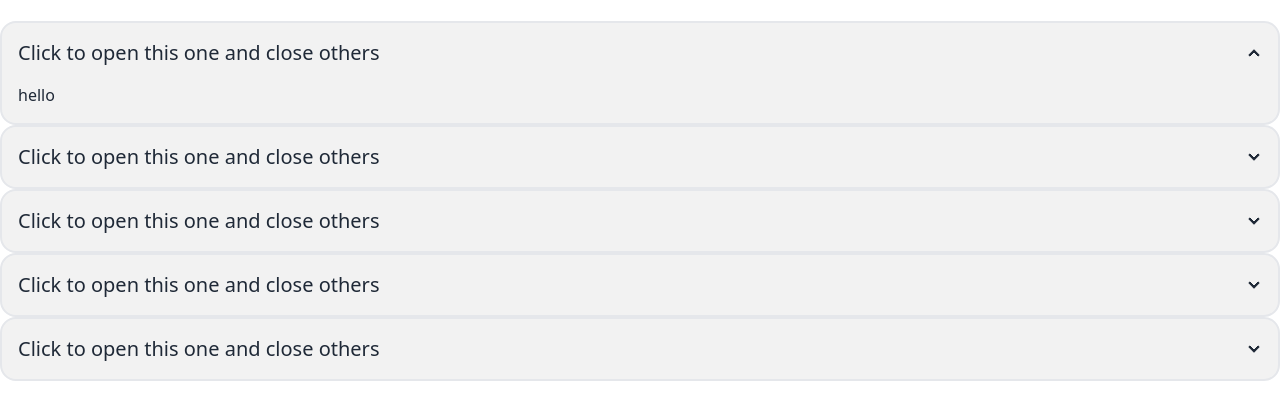
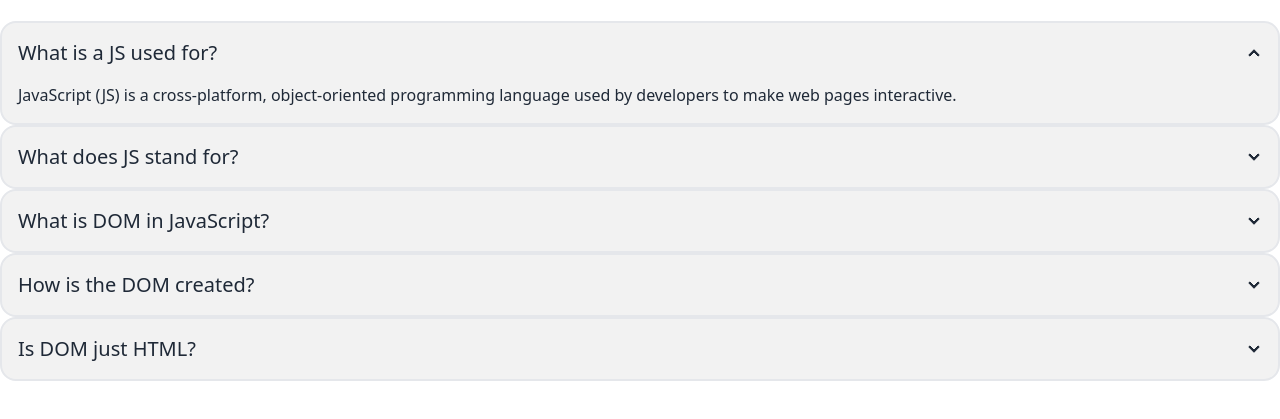
Before and after one commit to Dev-Tofazzal/Assignment_10_5, a plain HTML site: page blog.html in a window 1280 px wide. Shown: the part 243-662 px from the top of the page. Drawn offline with nearby package versions, Linux system fonts and the light colour scheme.

Commit message:
faq correction

```diff
--- a/blog.html
+++ b/blog.html
@@ -52,37 +52,37 @@
         </div>
         <div class="collapse collapse-arrow bg-base-200 border-2">
             <input type="radio" name="my-accordion-2" checked="checked" />
-            <div class="collapse-title text-xl font-medium">Click to open this one and close others</div>
+            <div class="collapse-title text-xl font-medium">What is a JS used for?</div>
             <div class="collapse-content">
-              <p>hello</p>
+              <p>JavaScript (JS) is a cross-platform, object-oriented programming language used by developers to make web pages interactive.</p>
             </div>
           </div>
           <div class="collapse collapse-arrow bg-base-200 border-2">
             <input type="radio" name="my-accordion-2" />
-            <div class="collapse-title text-xl font-medium">Click to open this one and close others</div>
+            <div class="collapse-title text-xl font-medium">What does JS stand for?</div>
             <div class="collapse-content">
-              <p>hello</p>
+              <p>JS is short for just sayin. ' It's used to put emphasis on a stated opinion or fact … JS. Sometimes, it's also used to abbreviate Javascript.</p>
             </div>
           </div>
           <div class="collapse collapse-arrow bg-base-200 border-2">
             <input type="radio" name="my-accordion-2" />
-            <div class="collapse-title text-xl font-medium">Click to open this one and close others</div>
+            <div class="collapse-title text-xl font-medium">What is DOM in JavaScript?</div>
             <div class="collapse-content">
-              <p>hello</p>
+              <p>The Document Object Model (DOM) is a programming interface for web documents. It represents the page so that programs can change the document structure, style, and content.</p>
             </div>
           </div>
           <div class="collapse collapse-arrow bg-base-200 border-2">
             <input type="radio" name="my-accordion-2" />
-            <div class="collapse-title text-xl font-medium">Click to open this one and close others</div>
+            <div class="collapse-title text-xl font-medium">How is the DOM created?</div>
             <div class="collapse-content">
-              <p>hello</p>
+              <p>In summary, creating a DOM structure involves creating individual nodes and organizing them in a hierarchical structure using JavaScript or other programming languages</p>
             </div>
           </div>
           <div class="collapse collapse-arrow bg-base-200 border-2">
             <input type="radio" name="my-accordion-2" />
-            <div class="collapse-title text-xl font-medium">Click to open this one and close others</div>
+            <div class="collapse-title text-xl font-medium">Is DOM just HTML?</div>
             <div class="collapse-content">
-              <p>hello</p>
+              <p>Introduction. The Document Object Model (DOM) is an application programming interface (API) for HTML and XML documents.</p>
             </div>
           </div>
     </main>
--- a/js/blog.js
+++ b/js/blog.js
@@ -1,3 +1,3 @@
 document.getElementById("blog_btn").addEventListener("click",function(){
-    window.location.href = "/blog.html";
+    window.location.href = "/Assignment_10_5/blog.html";
 })
--- a/js/index.js
+++ b/js/index.js
@@ -1,5 +1,5 @@
 document.getElementById("home_btn").addEventListener("click",function(){
-    window.location.href= "/index.html"
+    window.location.href= "/Assignment_10_5/index.html"
 
 
 })
```
